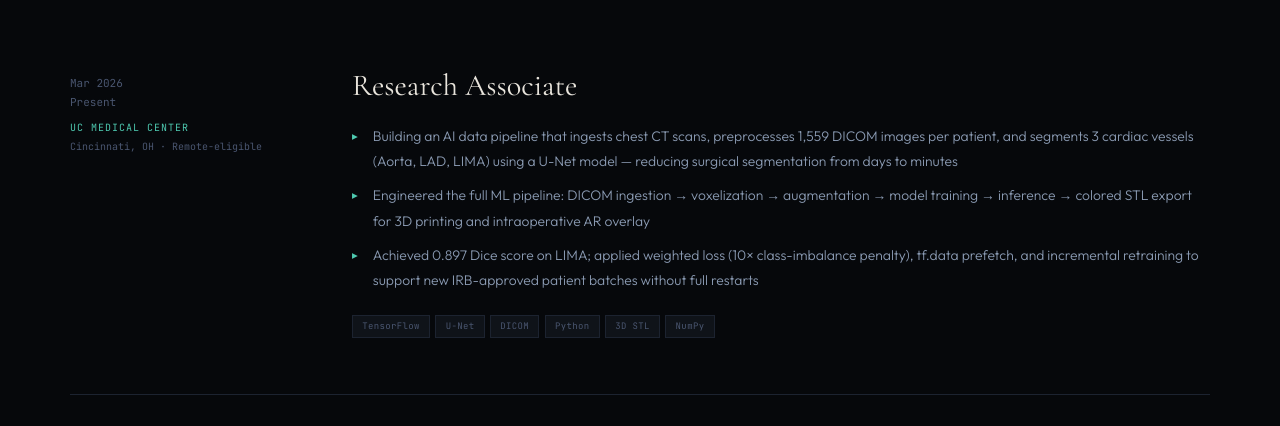
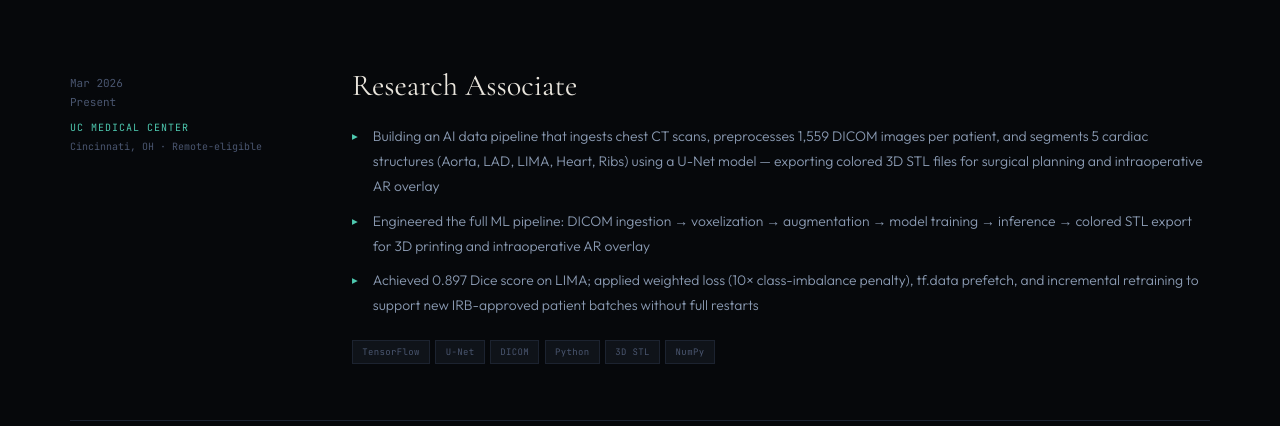
Before and after one commit to poojadhani/portfolio, a plain HTML site: page index.html in a window 1280 px wide. Shown: the part 2040-2466 px from the top of the page. Drawn offline with nearby package versions, Linux system fonts and the light colour scheme.

Commit message:
Update index.html

```diff
--- a/index.html
+++ b/index.html
@@ -323,7 +323,7 @@ footer{padding:1.75rem 4rem;border-top:1px solid var(--ln);display:flex;justify-
       <div>
         <div class="etitle">Research Associate</div>
         <ul class="ebl">
-          <li>Building an AI data pipeline that ingests chest CT scans, preprocesses 1,559 DICOM images per patient, and segments 3 cardiac vessels (Aorta, LAD, LIMA) using a U-Net model — reducing surgical segmentation from days to minutes</li>
+          <li>Building an AI data pipeline that ingests chest CT scans, preprocesses 1,559 DICOM images per patient, and segments 5 cardiac structures (Aorta, LAD, LIMA, Heart, Ribs) using a U-Net model — exporting colored 3D STL files for surgical planning and intraoperative AR overlay</li>
           <li>Engineered the full ML pipeline: DICOM ingestion → voxelization → augmentation → model training → inference → colored STL export for 3D printing and intraoperative AR overlay</li>
           <li>Achieved 0.897 Dice score on LIMA; applied weighted loss (10× class-imbalance penalty), tf.data prefetch, and incremental retraining to support new IRB-approved patient batches without full restarts</li>
         </ul>
```
